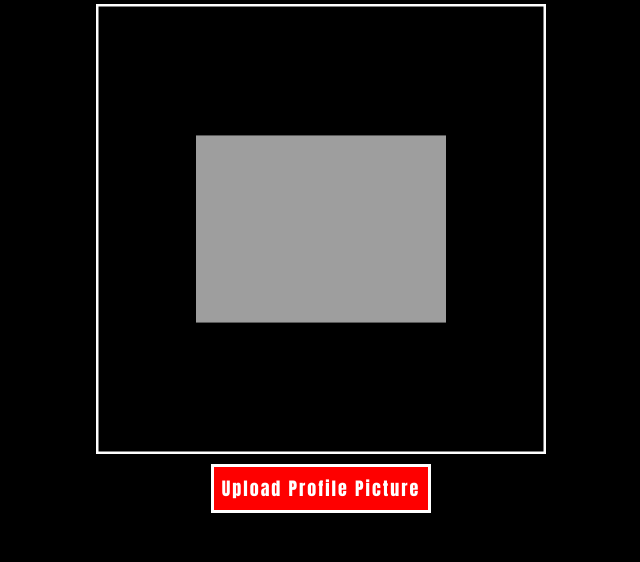
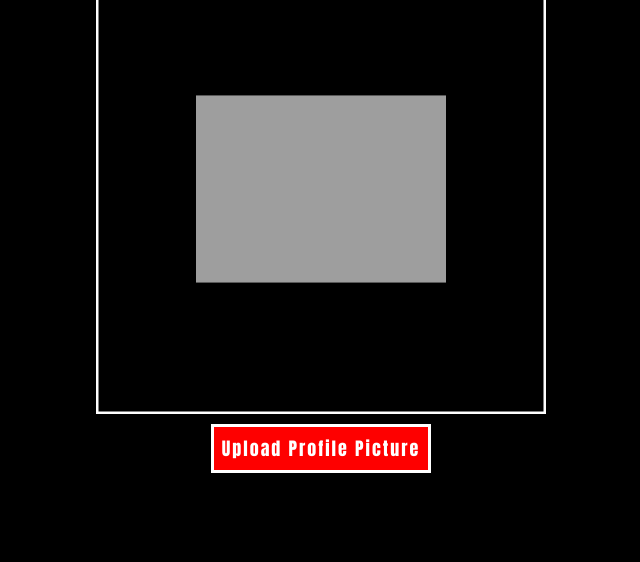
Before and after one commit to gigabit-eth/gme-headband-generator, a plain HTML site: page index.html in a window 1280 px wide. Shown: the part 238-800 px from the top of the page, without its empty margins (319-959 px from the left). Drawn offline with nearby package versions, Linux system fonts and the light colour scheme.

Commit message:
min-height fix

```diff
--- a/index.html
+++ b/index.html
@@ -11,7 +11,7 @@
             name="viewport"
             content="width=device-width, initial-scale=1.0"
           />
-          <title>$GMEStop Avatar</title>
+          <title>GMEStop Headbands</title>
 
           <style>
             @font-face {
@@ -30,7 +30,7 @@
               justify-content: center;
               flex-direction: column; /* NEW ADD */
               background-color: #000;
-              min-height: 100vh;
+              min-height: 80vh;
               font-family: Impact, sans-serif; /* Use your custom font here */
             }
 
```
